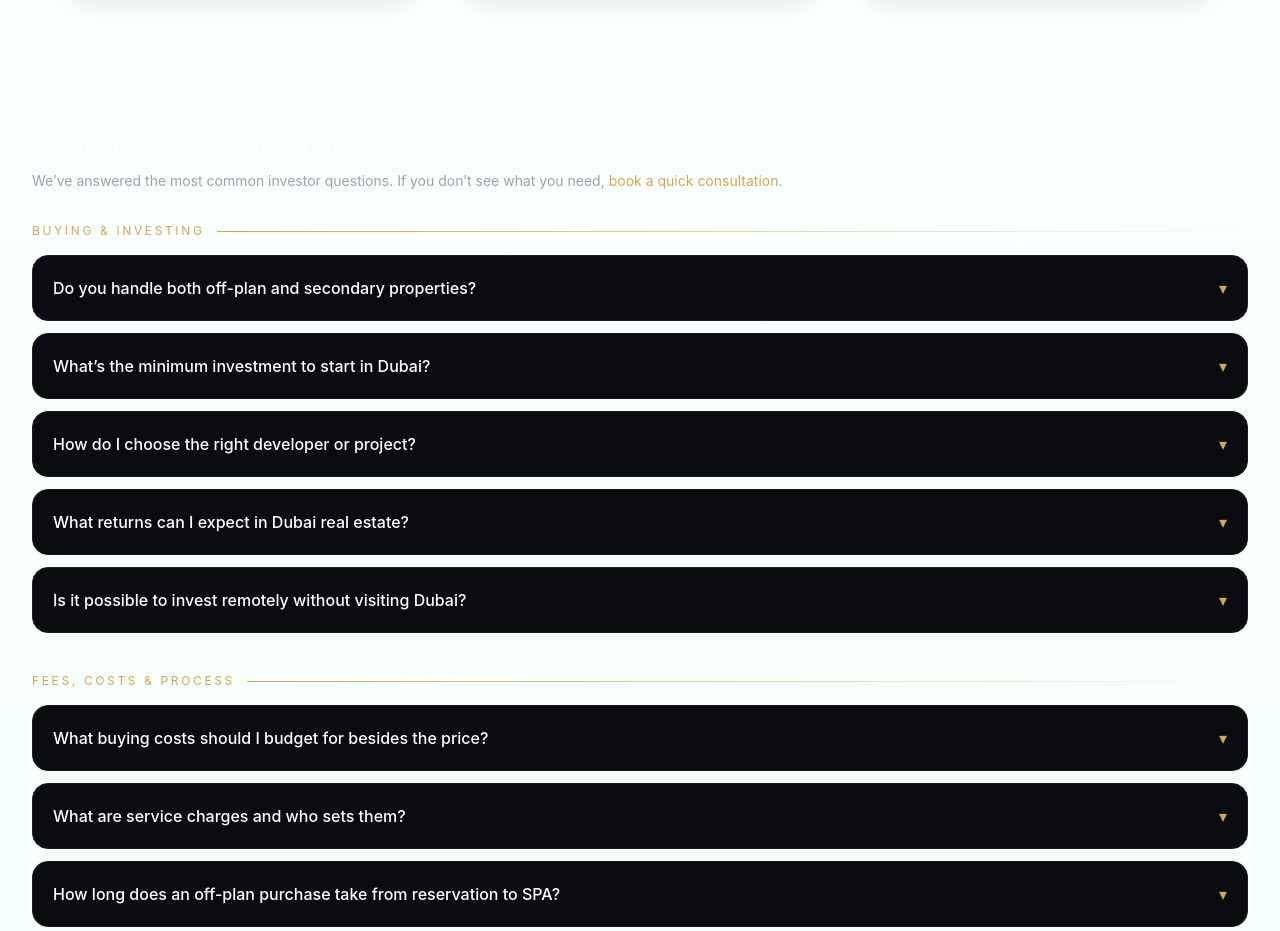
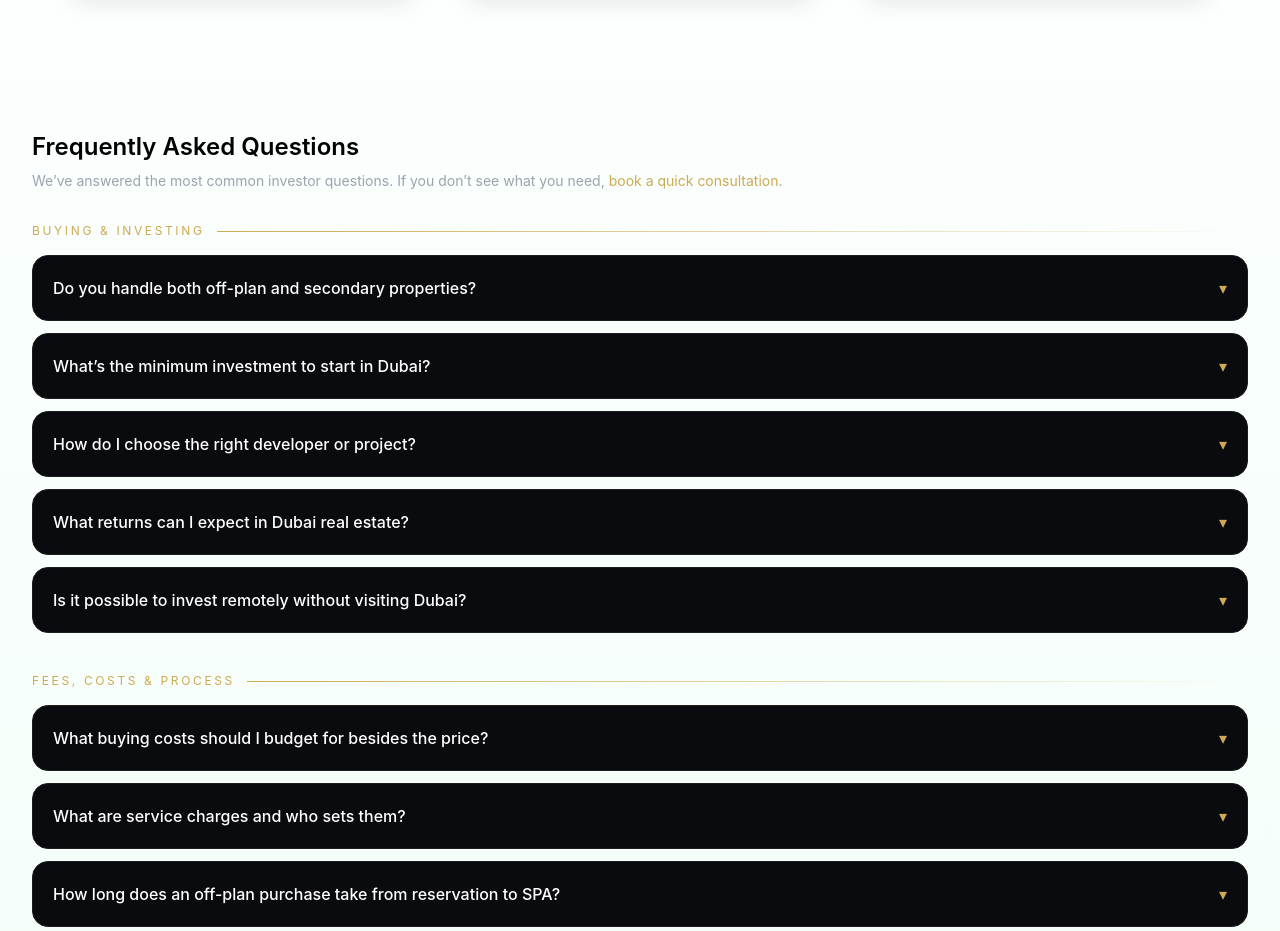
Before and after one commit to MohamedBatari/bluegreen-properties, a React (Vite) app: page /about in a window 1280 px wide. Shown: the part 3560-4491 px from the top of the page. Built offline with nearby package versions, Linux system fonts and the light colour scheme.

Commit message:
Your commit message

```diff
--- a/src/pages/About.tsx
+++ b/src/pages/About.tsx
@@ -383,7 +383,7 @@ export default function About() {
       {/* ============ FAQ ============ */}
       {/* ======================= FAQ (Expanded, Category-Based, SEO-ready) ======================= */}
 <section className="mt-16">
-  <h3 className="text-2xl font-semibold text-white">Frequently Asked Questions</h3>
+  <h3 className="text-2xl font-semibold text-black">Frequently Asked Questions</h3>
   <p className="mt-2 text-sm text-gray-400">
     We’ve answered the most common investor questions. If you don’t see what you need,
     <a href="/contact" className="text-[#CDAA53] hover:underline ml-1">book a quick consultation</a>.
```
